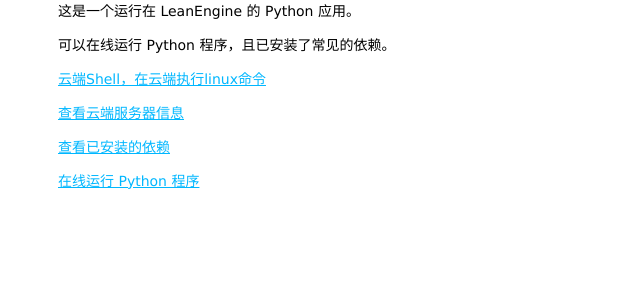
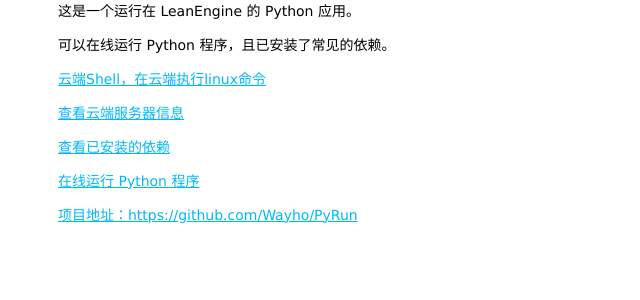
Before and after one commit to Wayho/PyRun, a Flask app: page / in a window 1280 px wide. Shown: the part 129-429 px from the top of the page, without its empty margins (0-640 px from the left). Run offline with Flask 2, Linux system fonts and the light colour scheme.

Commit message:
Add files via upload

```diff
--- a/templates/index.html
+++ b/templates/index.html
@@ -13,6 +13,7 @@
       	<p><a href="/osinfo">查看云端服务器信息</a></p>
 		<p><a href="/piplist">查看已安装的依赖</a></p>
 		<p><a href="/pyrun">在线运行 Python 程序</a></p>
+		<p><a href="https://github.com/Wayho/PyRun">项目地址：https://github.com/Wayho/PyRun</a></p>
     </div>
   </body>
 </html>
```
